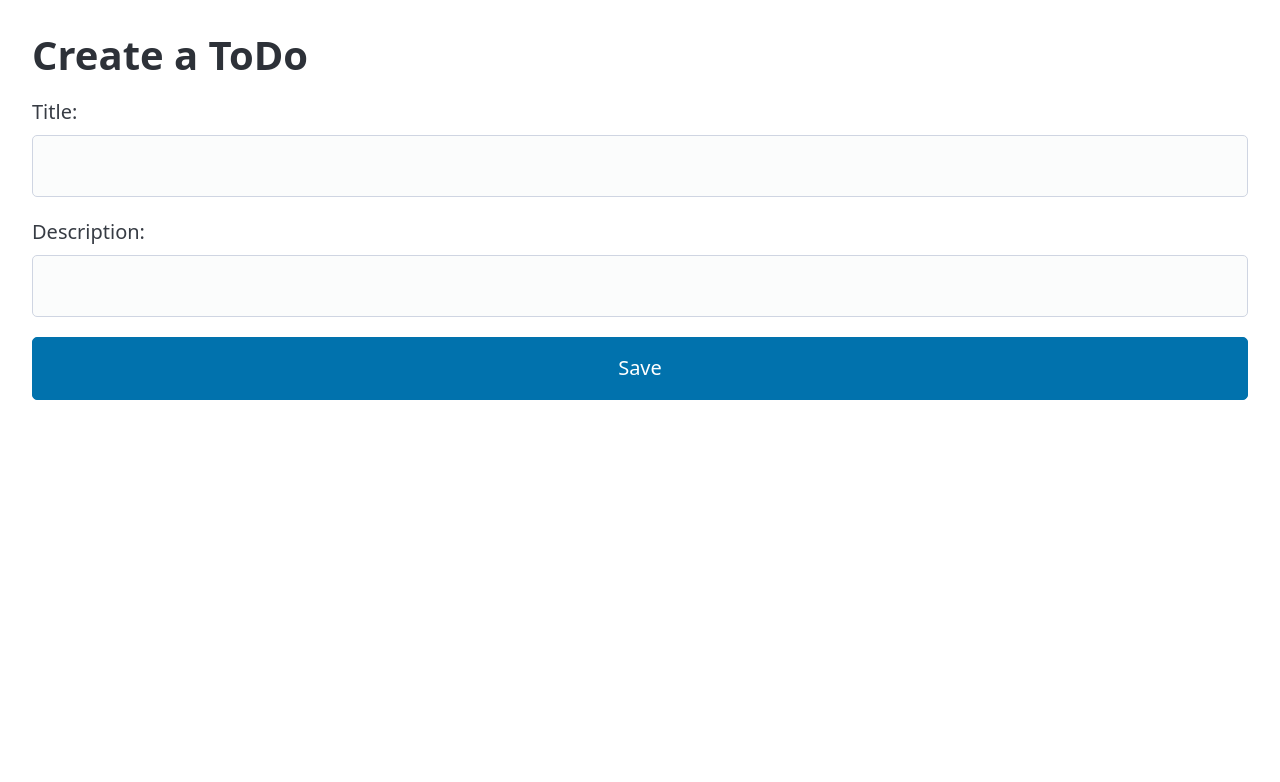
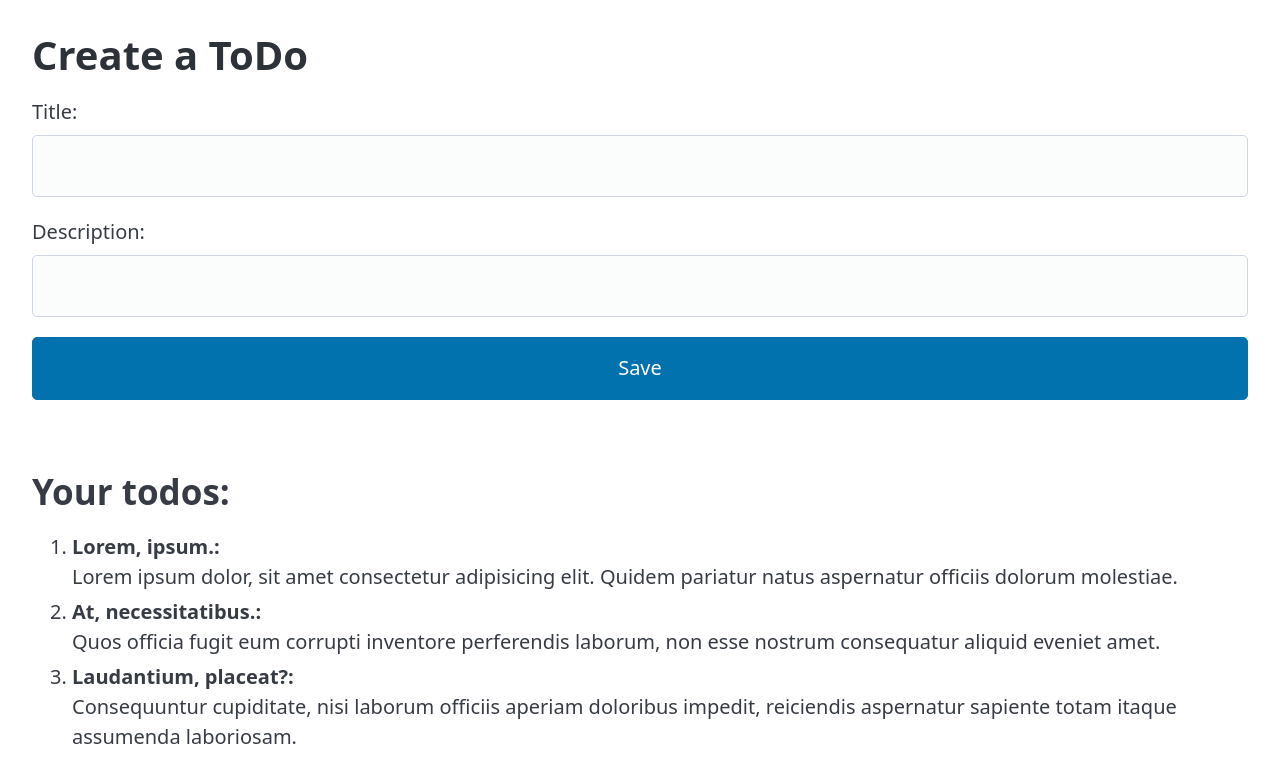
Before and after one commit to victor-reyes/Todos, a website: page frontend/index.html in a window 1280 px wide. Drawn offline with nearby package versions, Linux system fonts and the light colour scheme.

Commit message:
Add placeholders for todos with lorem ispum

```diff
--- a/frontend/index.html
+++ b/frontend/index.html
@@ -20,5 +20,30 @@
       <input type="text" id="description" required />
       <input type="submit" value="Save" />
     </form>
+
+    <h2>Your todos:</h2>
+    <ol>
+      <li>
+        <b>Lorem, ipsum.:</b>
+        <div>
+          Lorem ipsum dolor, sit amet consectetur adipisicing elit. Quidem pariatur natus aspernatur officiis dolorum
+          molestiae.
+        </div>
+      </li>
+      <li>
+        <b>At, necessitatibus.:</b>
+        <div>
+          Quos officia fugit eum corrupti inventore perferendis laborum, non esse nostrum consequatur aliquid eveniet
+          amet.
+        </div>
+      </li>
+      <li>
+        <b>Laudantium, placeat?:</b>
+        <div>
+          Consequuntur cupiditate, nisi laborum officiis aperiam doloribus impedit, reiciendis aspernatur sapiente totam
+          itaque assumenda laboriosam.
+        </div>
+      </li>
+    </ol>
   </body>
 </html>
```
